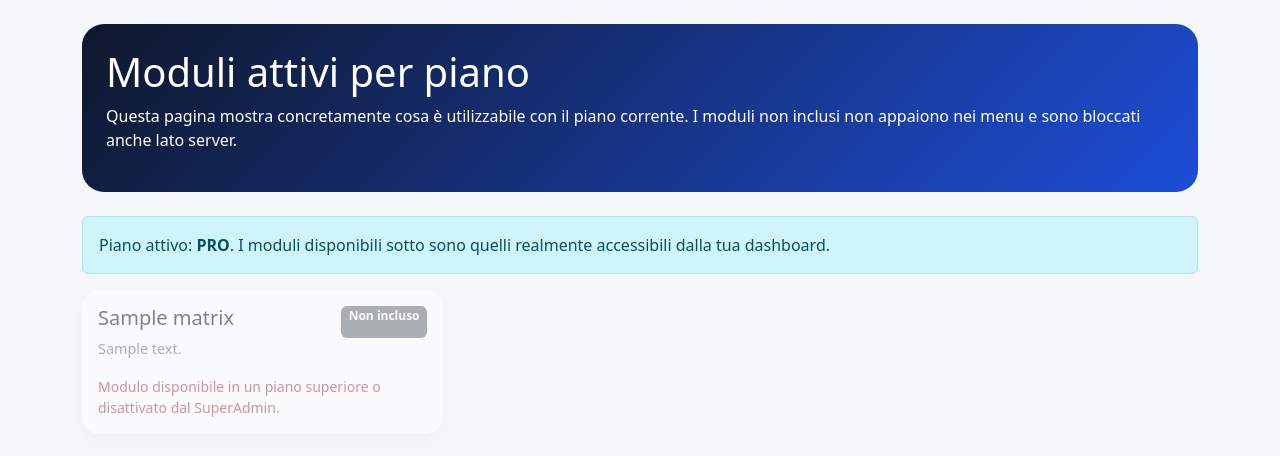
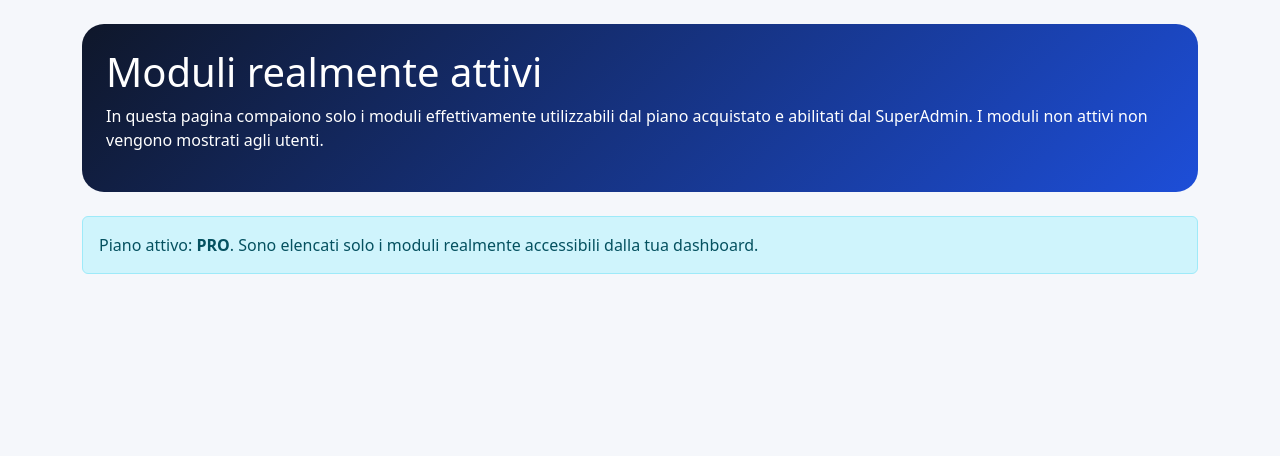
Before and after one commit to mariog82/focus360_AI, a Flask app: template templates/modules.html in a window 1280 px wide. Shown: the part 56-512 px from the top of the page. Run offline with Flask 3, Linux system fonts and the light colour scheme; tables that the repository leaves empty hold one stand-in row (values such as "Sample post"); the template is opened without the code that fills it: values that come from a table or form of the project are taken from there, most other values are stand-ins (such as "Sample title", 1, 10 or a date in 2020).

Commit message:
Add files via upload

```diff
--- a/templates/dirigente.html
+++ b/templates/dirigente.html
@@ -17,6 +17,6 @@
   {% if plan_enabled(me.school,'wellbeing') %}<a class="btn btn-success" href="/wellness-score">Digital Wellness Score</a>{% endif %}
   {% if plan_enabled(me.school,'passport') %}<a class="btn btn-outline-secondary" href="/passport/{{ first_student_id if first_student_id else 0 }}">Educational Passport</a>{% endif %}
 </p>
-<div class="card p-3 mb-3"><h4>Moduli del piano {{me.school.plan}}</h4><div class="row g-2">{% for m in module_matrix_for_school(me.school) %}<div class="col-md-3"><span class="module-chip d-block text-center {% if m.enabled %}bg-success text-white{% else %}bg-light text-muted{% endif %}">{{m.name}}</span></div>{% endfor %}</div></div>
+<div class="card p-3 mb-3"><h4>Moduli del piano {{me.school.plan}}</h4><div class="row g-2">{% for m in active_module_matrix_for_school(me.school) %}<div class="col-md-3"><span class="module-chip d-block text-center bg-success text-white">{{m.name}}</span></div>{% endfor %}</div></div>
 <div class="card p-3"><h4>Classi virtuose</h4><table class="table"><tr><th>Classe</th><th>Punti</th><th>Token</th><th>Violazioni</th>{% if plan_enabled(me.school,'ranking') %}<th>Ranking</th>{% endif %}</tr>{% for c,v in class_stats.items() %}<tr><td>{{c}}</td><td>{{v.points}}</td><td>{{v.tokens}}</td><td>{{v.violations}}</td>{% if plan_enabled(me.school,'ranking') %}<td>{{loop.index}}</td>{% endif %}</tr>{% endfor %}</table></div>
 {% endblock %}
--- a/templates/docente.html
+++ b/templates/docente.html
@@ -1,5 +1,5 @@
 {% extends 'base.html' %}{% block content %}
 <div class="hero p-4 mb-3"><h1>Dashboard docente</h1><p>Avvio lezioni Focus e monitoraggio classe. Piano attivo: <b>{{me.school.plan}}</b>.</p></div>
 <div class="row"><div class="col-md-5"><div class="card p-3"><h3>Avvia lezione Focus</h3><form method="post"><select class="form-select mb-2" name="class_name" required>{% for c in classes %}<option>{{c}}</option>{% endfor %}</select><input class="form-control mb-2" name="subject" placeholder="Materia" required><input class="form-control mb-2" name="duration" value="60" required><button class="btn btn-primary">Genera QR temporaneo</button></form></div>
-<div class="card p-3 mt-3"><h5>Funzioni disponibili</h5>{% for m in module_matrix_for_school(me.school) %}<span class="module-chip me-1 mb-1 d-inline-block {% if m.enabled %}bg-success text-white{% else %}bg-light text-muted{% endif %}">{{m.name}}</span>{% endfor %}</div></div>
+<div class="card p-3 mt-3"><h5>Funzioni disponibili</h5>{% for m in active_module_matrix_for_school(me.school) %}<span class="module-chip me-1 mb-1 d-inline-block bg-success text-white">{{m.name}}</span>{% endfor %}</div></div>
 <div class="col-md-7"><div class="card p-3"><h3>Ultime lezioni</h3><table class="table"><tr><th>Classe</th><th>Materia</th><th>Stato</th><th></th></tr>{% for l in lessons %}<tr><td>{{l.class_name}}</td><td>{{l.subject}}</td><td>{{l.status}}</td><td><a href="/lesson/{{l.id}}">Apri</a></td></tr>{% endfor %}</table></div></div></div>{% endblock %}
--- a/templates/modules.html
+++ b/templates/modules.html
@@ -1,9 +1,9 @@
 {% extends 'base.html' %}{% block content %}
-<div class="hero p-4 mb-4"><h1>Moduli attivi per piano</h1><p>Questa pagina mostra concretamente cosa è utilizzabile con il piano corrente. I moduli non inclusi non appaiono nei menu e sono bloccati anche lato server.</p></div>
+<div class="hero p-4 mb-4"><h1>Moduli realmente attivi</h1><p>In questa pagina compaiono solo i moduli effettivamente utilizzabili dal piano acquistato e abilitati dal SuperAdmin. I moduli non attivi non vengono mostrati agli utenti.</p></div>
 {% if me.role == 'superadmin' %}
-<div class="card p-3"><h3>Istituti e moduli abilitati</h3><div class="table-responsive"><table class="table align-middle"><tr><th>Istituto</th><th>Piano</th><th>Moduli</th></tr>{% for s in schools %}<tr><td><b>{{s.name}}</b><br><span class="small-muted">{{s.codice_meccanografico}}</span></td><td><span class="brand-badge">{{s.plan}}</span></td><td>{% for m in module_matrix_for_school(s) %}<span class="module-chip me-1 mb-1 d-inline-block {% if m.enabled %}bg-success text-white{% else %}bg-light text-muted{% endif %}">{{m.name}}</span>{% endfor %}</td></tr>{% endfor %}</table></div></div>
+<div class="card p-3"><h3>Istituti e moduli abilitati</h3><div class="table-responsive"><table class="table align-middle"><tr><th>Istituto</th><th>Piano</th><th>Moduli realmente visibili</th></tr>{% for s in schools %}<tr><td><b>{{s.name}}</b><br><span class="small-muted">{{s.codice_meccanografico}}</span></td><td><span class="brand-badge">{{s.plan}}</span></td><td>{% for m in active_module_matrix_for_school(s) %}<span class="module-chip me-1 mb-1 d-inline-block bg-success text-white">{{m.name}}</span>{% endfor %}</td></tr>{% endfor %}</table></div></div>
 {% else %}
-<div class="alert alert-info">Piano attivo: <b>{{school.plan}}</b>. I moduli disponibili sotto sono quelli realmente accessibili dalla tua dashboard.</div>
-<div class="row g-3">{% for m in matrix %}<div class="col-md-4"><div class="card p-3 h-100 {% if not m.enabled %}locked{% endif %}"><div class="d-flex justify-content-between"><h5>{{m.name}}</h5>{% if m.enabled %}<span class="badge bg-success">Attivo</span>{% else %}<span class="badge bg-secondary">Non incluso</span>{% endif %}</div><p class="small-muted">{{m.description}}</p>{% if not m.enabled %}<p class="small text-danger mb-0">Modulo disponibile in un piano superiore o disattivato dal SuperAdmin.</p>{% endif %}</div></div>{% endfor %}</div>
+<div class="alert alert-info">Piano attivo: <b>{{school.plan}}</b>. Sono elencati solo i moduli realmente accessibili dalla tua dashboard.</div>
+<div class="row g-3">{% for m in active_module_matrix_for_school(school) %}<div class="col-md-4"><div class="card p-3 h-100"><div class="d-flex justify-content-between"><h5>{{m.name}}</h5><span class="badge bg-success">Attivo</span></div><p class="small-muted mb-0">{{m.description}}</p></div></div>{% endfor %}</div>
 {% endif %}
 {% endblock %}
--- a/templates/studente.html
+++ b/templates/studente.html
@@ -8,7 +8,7 @@
 <p><a class="btn btn-success" href="/join-lesson">Partecipa alla lezione</a>
 {% if plan_enabled(me.school,'wellbeing') %}<a class="btn btn-outline-primary" href="/wellbeing">Check-in benessere digitale</a> <a class="btn btn-outline-dark" href="/wellness-score">Digital Wellness Score</a>{% endif %}
 {% if plan_enabled(me.school,'passport') %}<a class="btn btn-primary" href="/passport">Apri Educational Passport</a>{% endif %}</p>
-{% if plan_enabled(me.school,'wellbeing') %}<div class="card p-3 mb-3"><h3>Digital Wellness Score™: {{wellness.score}}/100</h3><span class="brand-badge">{{wellness.level}}</span><div class="row mt-3">{% for k,v in wellness.components.items() %}<div class="col-md-4"><div class="small-muted">{{k.replace('_',' ')|title}}</div><b>{{v}}</b></div>{% endfor %}</div></div>{% else %}<div class="alert alert-secondary">Digital Wellness Score non incluso nel piano Base. La scuola può attivarlo passando al piano Pro.</div>{% endif %}
-<div class="card p-3 mb-3"><h3>Badge</h3>{% if plan_enabled(me.school,'gamification') or plan_enabled(me.school,'gamification_base') %}{% for b in badges %}<span class="brand-badge me-2">{{b.name}}</span>{% else %}<p class="small-muted">Nessun badge ancora.</p>{% endfor %}{% else %}<p class="small-muted">Gamification non attiva.</p>{% endif %}</div>
+{% if plan_enabled(me.school,'wellbeing') %}<div class="card p-3 mb-3"><h3>Digital Wellness Score™: {{wellness.score}}/100</h3><span class="brand-badge">{{wellness.level}}</span><div class="row mt-3">{% for k,v in wellness.components.items() %}<div class="col-md-4"><div class="small-muted">{{k.replace('_',' ')|title}}</div><b>{{v}}</b></div>{% endfor %}</div></div>{% endif %}
+<div class="card p-3 mb-3"><h3>Badge</h3>{% if plan_enabled(me.school,'gamification') or plan_enabled(me.school,'gamification_base') %}{% for b in badges %}<span class="brand-badge me-2">{{b.name}}</span>{% else %}<p class="small-muted">Nessun badge ancora.</p>{% endfor %}{% endif %}</div>
 <div class="card p-3"><h3>Registro personale</h3><table class="table"><tr><th>Data</th><th>Materia</th><th>Minuti</th><th>Punti</th><th>Token</th>{% if plan_enabled(me.school,'blockchain') %}<th>Hash</th>{% endif %}</tr>{% for r in records %}<tr><td>{{r.created_at.date()}}</td><td>{{r.lesson.subject}}</td><td>{{r.minutes_focus}}</td><td>{{r.points}}</td><td>{{r.tokens}}</td>{% if plan_enabled(me.school,'blockchain') %}<td><small>{{r.blockchain_hash[:12] if r.blockchain_hash}}</small></td>{% endif %}</tr>{% endfor %}</table></div>
 {% endblock %}
```
